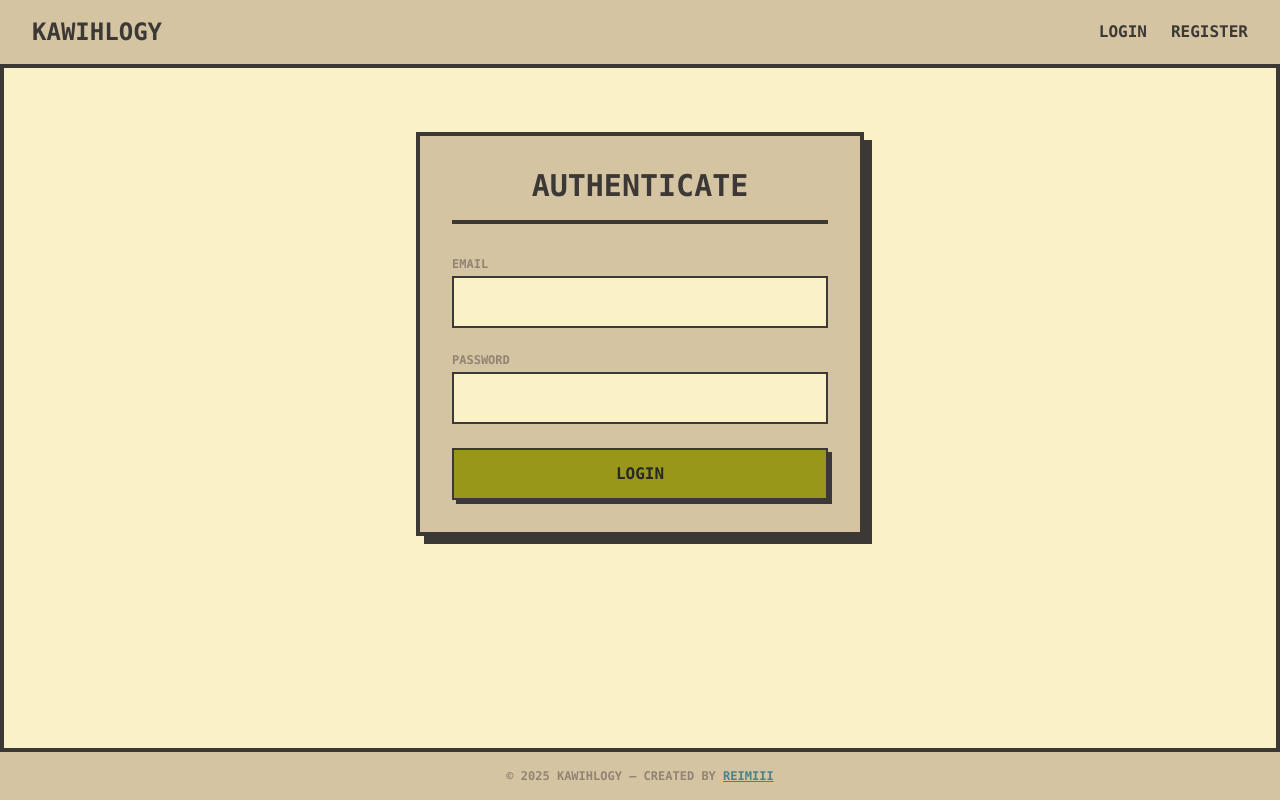
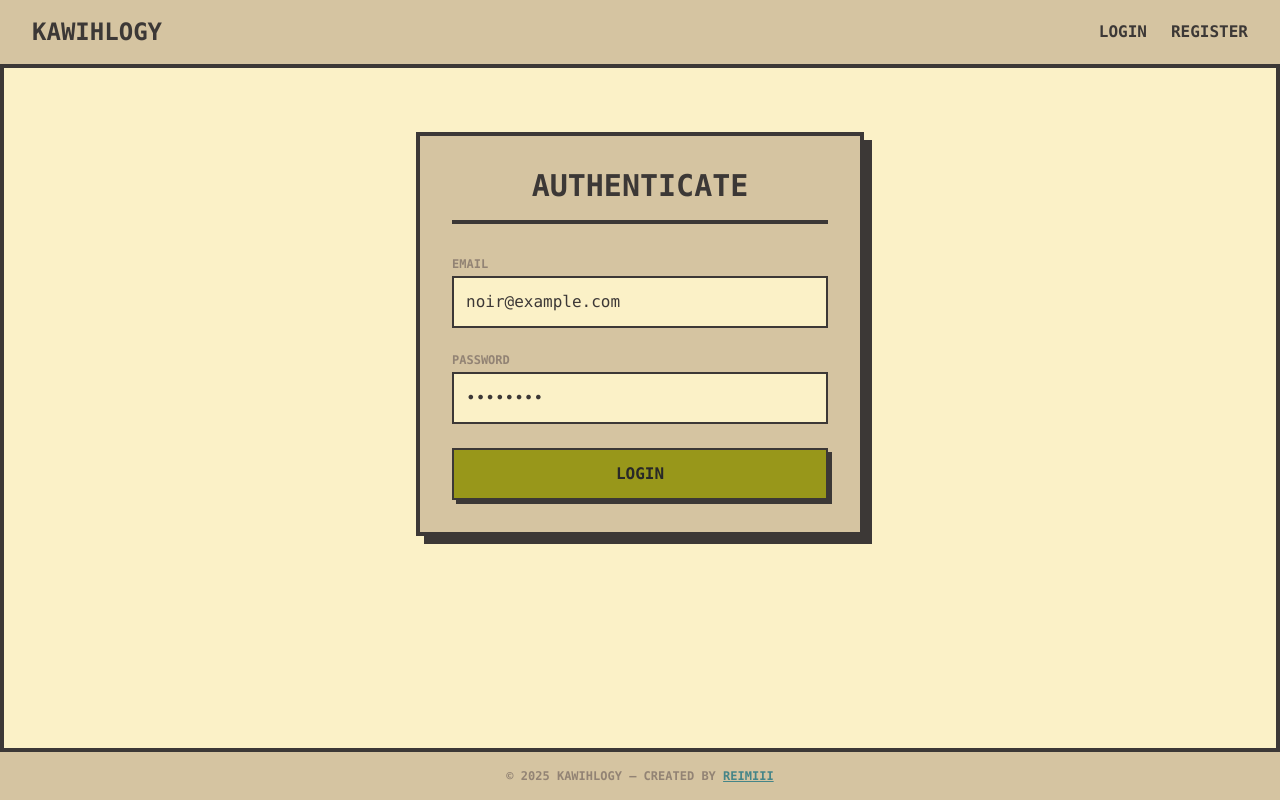
Before and after one commit to reimiii/kawihlogy-ui, a React (Vite) app: page /login in a window 1280 px wide. Built offline with nearby package versions, Linux system fonts and the light colour scheme.

Commit message:
fix: login problem

```diff
--- a/src/pages/Login.tsx
+++ b/src/pages/Login.tsx
@@ -7,8 +7,8 @@ import { api } from "../lib/api";
 
 export function Login() {
   const [form, setForm] = useState({
-    email: "",
-    password: "",
+    email: "noir@example.com",
+    password: "password",
   });
 
   const { setAccessToken } = useAuth();
```
